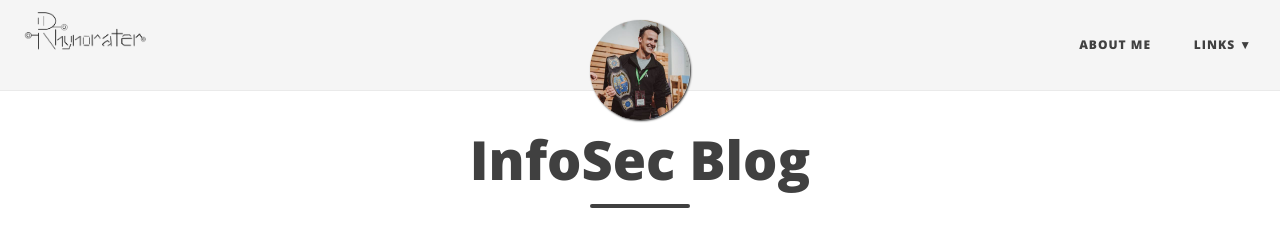
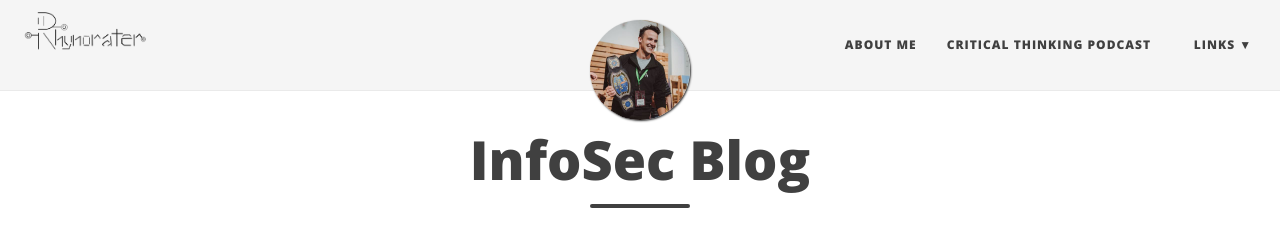
Before and after one commit to Rhynorater/rhynorater.github.io, a Jekyll site: the page built from index.html, in a window 1280 px wide. Shown: the top 225 px of the page. Built offline with Jekyll 4.4.1, drawn with Linux system fonts in a browser that asks for light colours; nearby versions of some CDN libraries; the list of posts is cut into pages by our own code.

Commit message:
Adding link to the pod

```diff
--- a/_config.yml
+++ b/_config.yml
@@ -25,6 +25,7 @@ description: Quick write-ups and things I think are interesting
 # List of links in the navigation bar
 navbar-links:
   About Me: "aboutme"
+  Critical Thinking Podcast: "https://l.ctbb.show/rhynoraterpod"
   # Resources:
   #   - Beautiful Jekyll: "http://deanattali.com/beautiful-jekyll/"
   #   - Learn markdown: "http://www.markdowntutorial.com/"
```
